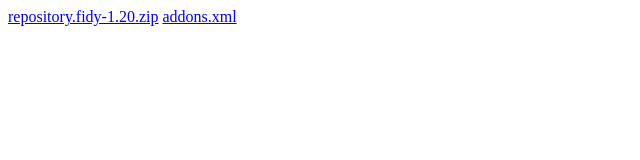
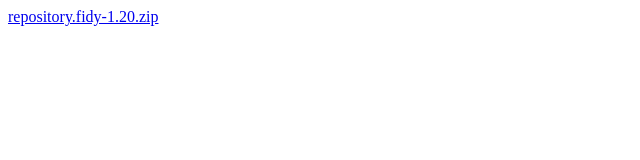
Before and after one commit to fidyBG/fidy.repository, a plain HTML site: page index.html in a window 1280 px wide. Shown: the full height of the page, 0-640 px from the left. Drawn offline with Linux system fonts and the light colour scheme.

Commit message:
Update index.html

```diff
--- a/index.html
+++ b/index.html
@@ -1,6 +1,5 @@
 <html>
 <body>
 <a href="repository.fidy-1.20.zip">repository.fidy-1.20.zip</a>
-<a href="addons.xml">addons.xml</a>
 </body>
 </html>
```
